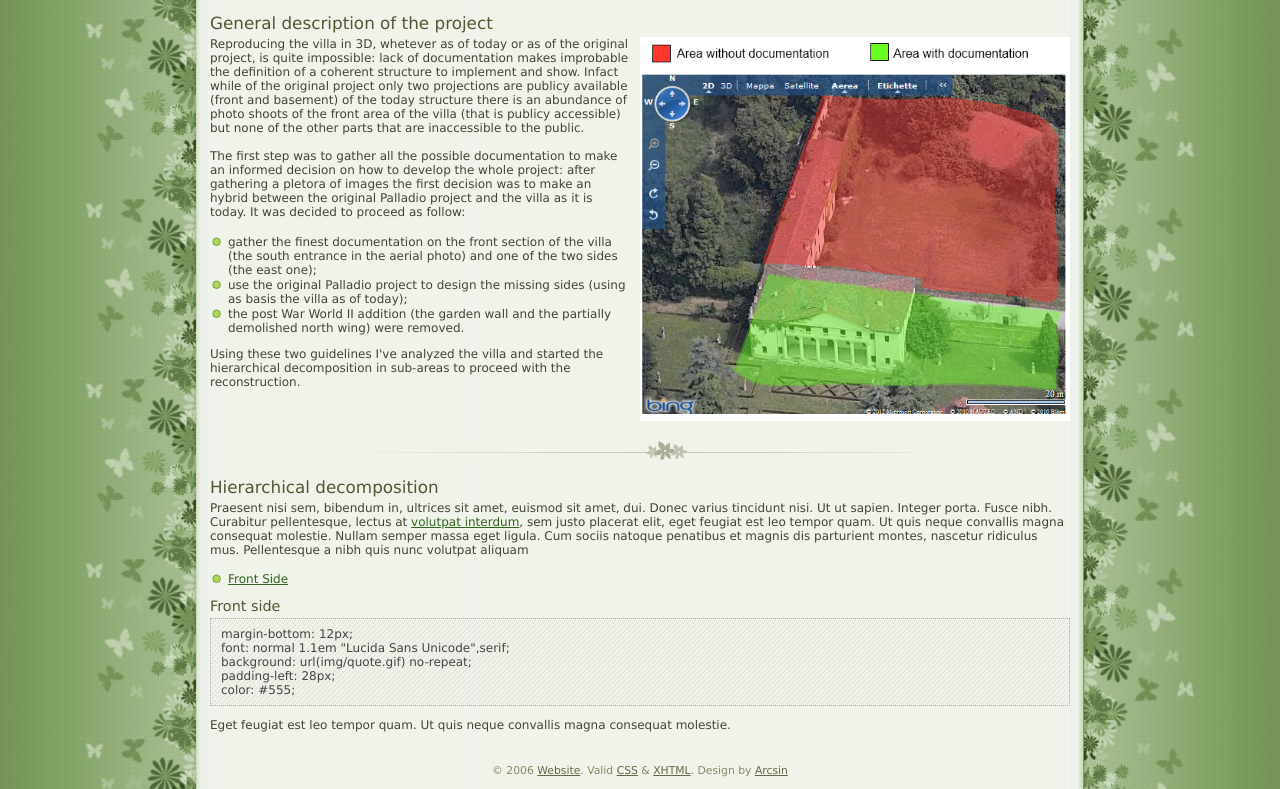
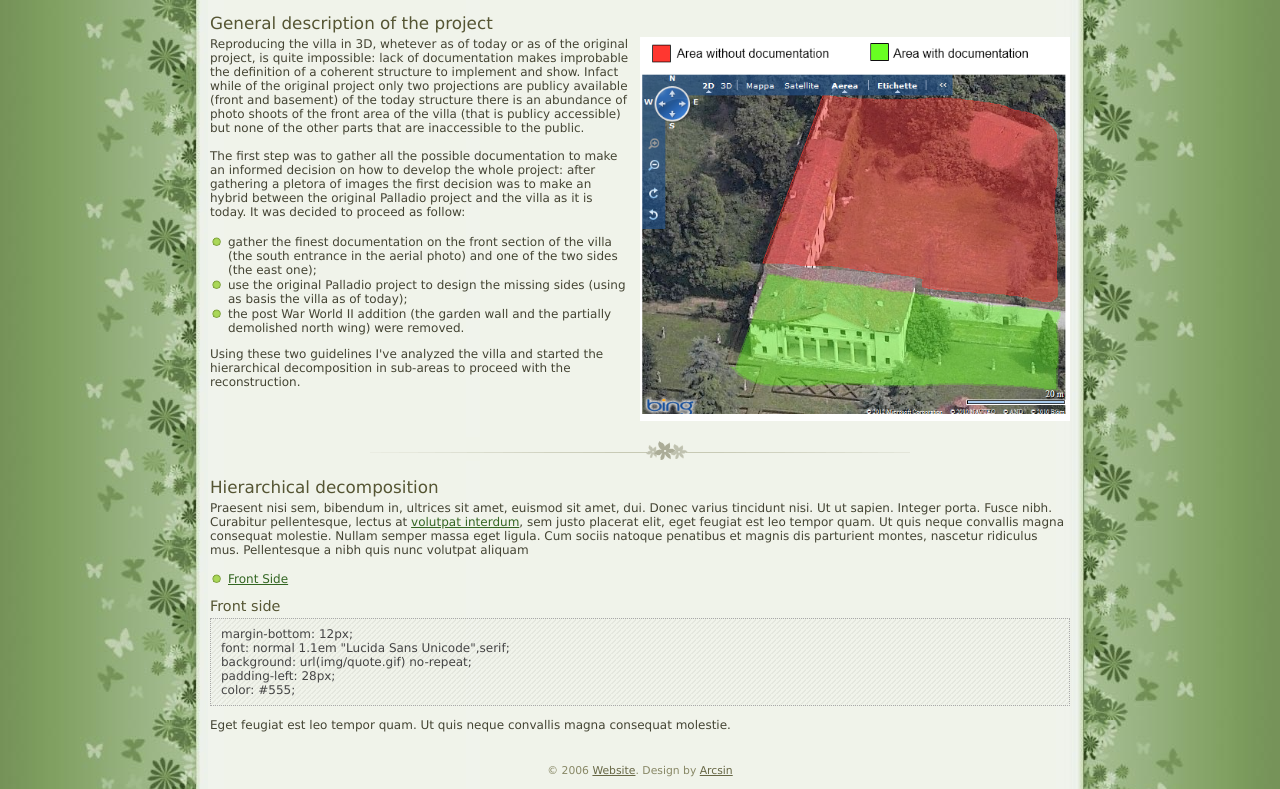
Before and after one commit to cvdlab-alumni/220279, a plain HTML site: page index.html in a window 1280 px wide. Shown: the part 720-1509 px from the top of the page. Drawn offline with Linux system fonts and the light colour scheme.

Commit message:
gh-pages

```diff
--- a/index.html
+++ b/index.html
@@ -89,7 +89,7 @@ color: #555;</code>
 	</div>
 
 	<div class="footer">
-		&copy; 2006 <a href="index.html">Website</a>. Valid <a href="http://jigsaw.w3.org/css-validator/check/referer">CSS</a> &amp; <a href="http://validator.w3.org/check?uri=referer">XHTML</a>. Design by <a href="http://arcsin.se">Arcsin</a>
+		&copy; 2006 <a href="index.html">Website</a>. Design by <a href="http://arcsin.se">Arcsin</a>
 	</div>
 
 </div>
```
